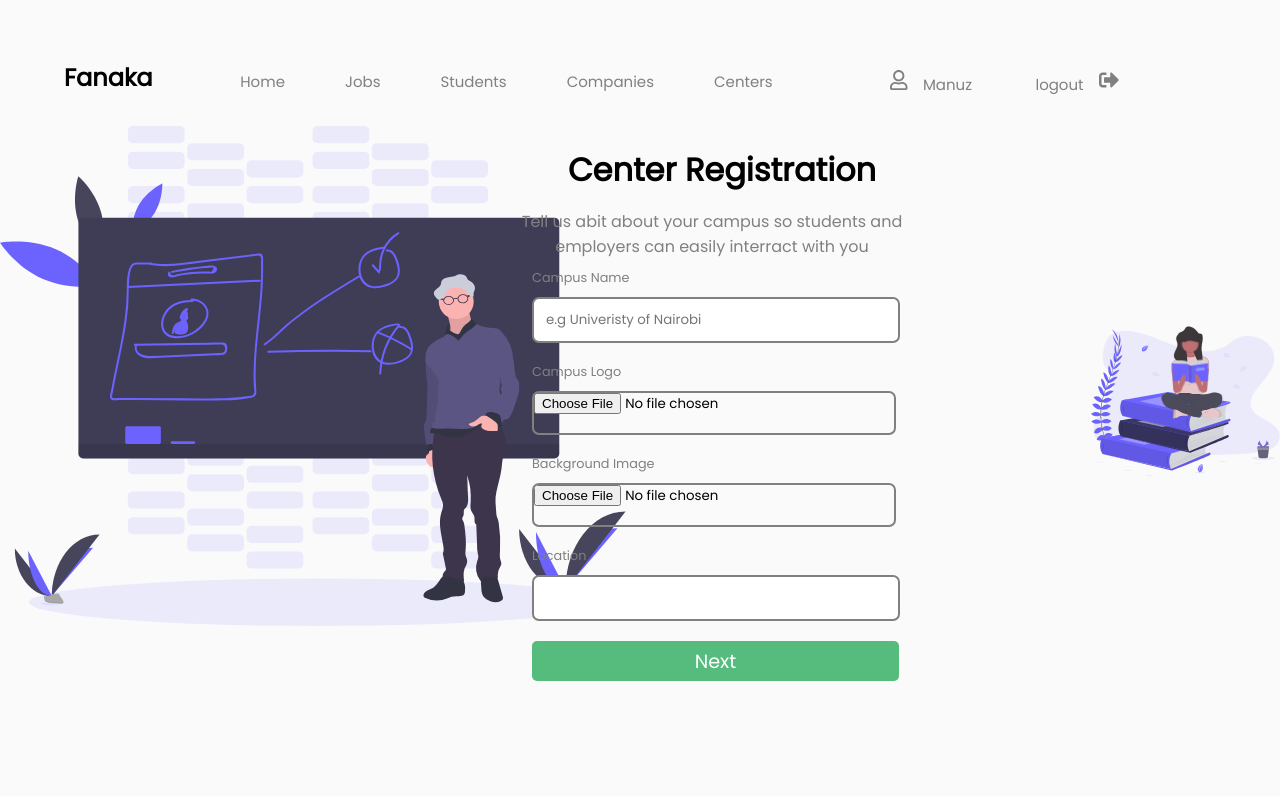
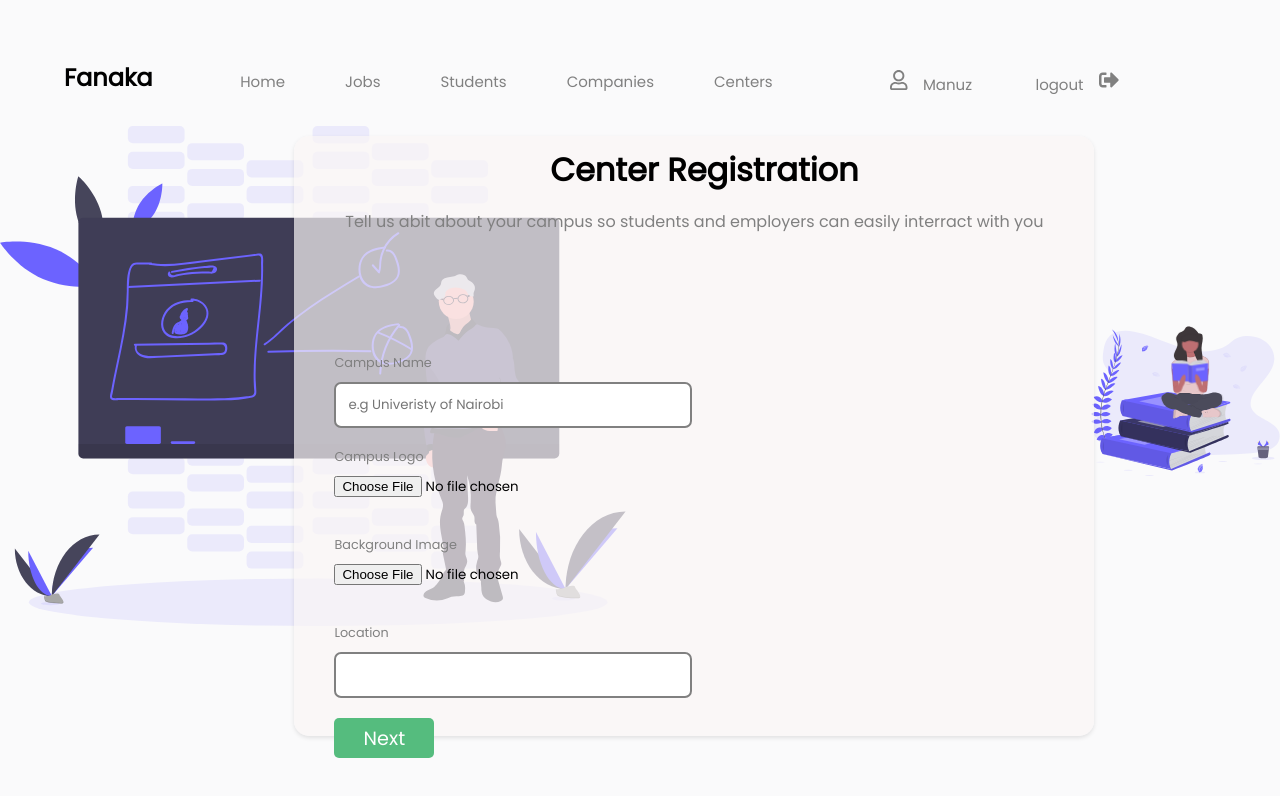
Before and after one commit to manuzcheruz/handshake-react, a React (Create React App) app: page /center-registration in a window 1280 px wide. Shown: the top 796 px of the page. Built offline with nearby package versions, Linux system fonts and the light colour scheme.

Commit message:
modified the registraion form and added file previews

```diff
--- a/src/Shared/Field/Field.js
+++ b/src/Shared/Field/Field.js
@@ -20,7 +20,7 @@ function Field(props) {
                 </label>
             </div>
         )
-    } else if (props.elementName === 'input') {
+    } else if (props.elementName === 'input' && props.elementType !== 'file') {
         field = (
             <div className="field-item">
                 <div className="label">
@@ -37,6 +37,23 @@ function Field(props) {
                 {(props.touched && props.errors[props.name]) && <small style={{fontSize: '0.6rem', color: 'red'}}>{props.errors[props.name]}</small>}
             </div>
         )
+    } else if (props.elementType === 'file') {
+        field = (
+            <div className="field-item">
+                <div className="label">
+                    {props.label}
+                </div>
+                <input
+                    name={props.name}
+                    type={props.elementType}
+                    // placeholder={props.placeholder}
+                    style={{height: `${props.height}`, width: `${props.width}`, border: 'none', borderRadius: '0px'}}
+                    value={props.value}
+                    onChange={event => props.onFileChange(event)}
+                />
+                {(props.touched && props.errors[props.name]) && <small style={{fontSize: '0.6rem', color: 'red'}}>{props.errors[props.name]}</small>}
+            </div>
+        )
     } else {
         field = (
             <div className="field-item-">
@@ -44,11 +61,20 @@ function Field(props) {
                         {props.label}
                     </div>
                     <Editor
-                        name={props.name}
-                        type={props.elementType}
-                        placeholder={props.placeholder}
+                        initialValue="<p>Describe yourself here</p>"
+                        init={{
+                            // height: 300,
+                            menubar: false,
+                            plugins: [
+                                'advlist autolink lists link image charmap print preview anchor',
+                                'searchreplace visualblocks code fullscreen',
+                                'insertdatetime media table paste code help wordcount'
+                            ],
+                            toolbar:
+                                'undo redo | formatselect | bold italic backcolor | alignleft aligncenter alignright alignjustify | bullist numlist outdent indent | removeformat | help'
+                        }}
+                        onEditorChange={props.handleEditorChange}
                         apiKey="doh7uvi94w8ejme39aoeql00wr4wtwf5303k0o30lw2751ez"
-                        // style={{height: `${props.height}`, width: `${props.width}`, border: `${props.border}`}}
                     />
                 </div>
                 )
--- a/src/components/Forms/StudentForm/StudentForm.css
+++ b/src/components/Forms/StudentForm/StudentForm.css
@@ -14,12 +14,13 @@
     position: absolute;
     z-index: 2;
     height: 600px;
-    width: 400px;
-    /* background-color: white; */
+    width: 800px;
+    background-color: rgba(250, 245, 245, 0.7);
     margin-top: 10px;
-    margin-left: 40%;
+    margin-left: 23%;
     border-radius: 15px;
-    /* opacity: 0.9; */
+    /* opacity: 0.2; */
+    box-shadow: 0 2px 4px 0 rgba(0, 0, 0, 0.1);
 
 }
 
@@ -38,12 +39,36 @@
 }
 
 .top-student-form .image-top {
-    margin-top: 20px;
-    height: 150px;
-    width: 150px;
-    background-color: grey;
+    margin-top: 30px;
+    height: 110px;
+    width: 110px;
+    /* background-color: grey; */
+    border: '2px solid grey';
     border-radius: 50%;
-    margin-left: 34%;
+    margin-left: 42%;
+    position: absolute;
+    z-index: 5;
+}
+
+.top-student-form .image-top img {
+    overflow: hidden;
+    height: 100%;
+    border: '2px solid grey';
+    border-radius: 50%;
+}
+
+.top-student-form .image-bg {
+    margin-top: 10px;
+    height: 100px;
+    width: 90%;
+    overflow-y: hidden;
+    margin-left: 5%;
+}
+
+.top-student-form .image-bg img {
+    width: 100%;
+    border-radius: 10px;
+    /* overflow: hidden; */
 }
 
 .top-student-form .inputs {
--- a/src/components/Forms/StudentForm/StudentForm.js
+++ b/src/components/Forms/StudentForm/StudentForm.js
@@ -12,12 +12,31 @@ import Field from '../../../Shared/Field/Field'
 
 const studentFields = [
     {
+        name: 'logo',
+        elementName: 'input',
+        elementType: 'file',
+        // placeholder: 'e.g John Doe',
+        label: 'Profile Image',
+        level: 0,
+        position: 'left'
+    },
+    {
+        name: 'backgroundImage',
+        elementName: 'input',
+        elementType: 'file',
+        // placeholder: 'e.g John Doe',
+        label: 'Background Image',
+        level: 0,
+        position: 'right'
+    },
+    {
         name: 'name',
         elementName: 'input',
         elementType: 'text',
         placeholder: 'e.g John Doe',
         label: 'Full Name',
-        level: 0
+        level: 0,
+        position: 'left'
     },
     {
         name: 'campus',
@@ -25,7 +44,8 @@ const studentFields = [
         elementType: 'text',
         placeholder: 'e.g University of Nairobi',
         label: 'Campus',
-        level: 0
+        level: 0,
+        position: 'right'
     },
     {
         name: 'course',
@@ -33,7 +53,8 @@ const studentFields = [
         elementType: 'text',
         placeholder: 'e.g Bsc. Geomatic Engineering',
         label: 'Course',
-        level: 0
+        level: 1,
+        position: 'left'
     },
     {
         name: 'description',
@@ -49,7 +70,17 @@ const studentFields = [
         elementType: 'text',
         placeholder: 'e.g @johndoe',
         label: 'Twitter',
-        level: 1
+        level: 1,
+        position: 'right'
+    },
+    {
+        name: 'year',
+        elementName: 'input',
+        elementType: 'text',
+        placeholder: '',
+        label: 'Study Year',
+        level: 1,
+        position: 'left'
     }
 ]
 
@@ -255,9 +286,29 @@ function RegistrationForm(props) {
     const [btnType, setBtnType] = useState('button');
     const [backBtnShow, setBackBtnShow] = useState('none');
     const [fadeDirection, setFadeDirection] = useState('start');
+    const [logo, setLogo] = useState('');
+    const [bgImg, setBgImg] = useState('');
+
+    // handle the content in the editor and assign to description
+    const handleEditorChange = ( content, editor ) => {
+        props.values.description = content;
+    }
+
+    // handle file change and render its preview
+    const handleFileChange = (event) => {
+        if (!props.values.logo){
+            props.values.logo = event.target.value;
+            setLogo(URL.createObjectURL(event.target.files[0]));
+        } else {
+            props.values.backgroundImage = event.target.value;
+            setBgImg(URL.createObjectURL(event.target.files[0]));
+            // console.log(props.values.backgroundImage, props.values.logo);
+        }
+    }
 
     // submit the form and send a copy of it to redux store so as to be accessed in the student detail without server request
     const onFormSubmit = (event) => {
+        // alert('hapa')
         event.preventDefault();
         if (props.values.description !== ''){
             let url;
@@ -265,7 +316,7 @@ function RegistrationForm(props) {
             if (props.job){
                 url = '/job/create';
             } else if (props.student){
-                url = 'student/create';
+                url = '/student/create';
                 data = {
                     name: props.values.name,
                     campus: props.values.campus,
@@ -274,9 +325,9 @@ function RegistrationForm(props) {
                     twitter: props.values.twitter
                 }
             } else if (props.center){
-                url = 'center/create';
+                url = '/center/create';
             } else if (props.company){
-                url = 'company/create';
+                url = '/company/create';
             }
             // grab the values of the fields in the props, make a request to express js to save it in the db
             fetch(url, {
@@ -392,18 +443,18 @@ function RegistrationForm(props) {
                                     'Tell us abit about your company so we can easily match you with the best students and everything really'
                                     }
                                 </div>
-                                {/* {!props.job
+                                {!props.job
                                     &&
-                                    <div className="image-top">
-                                    </div>
-                                } */}
+                                    <Aux>
+                                        <div className="image-top">
+                                            <img alt='' src={logo} />
+                                        </div>
+                                        <div className="image-bg">
+                                            <img alt='' src={bgImg} />
+                                        </div>
+                                    </Aux>
+                                }
                                 <div className="inputs">
-                                    {/* <div className="input-wrapper" style={{display: 'grid', gridTemplateColumns: '1fr 1fr', gridGap: '20px'}}>
-                                        <div style={{width: '200px'}}>
-
-                                        </div>
-
-                                    </div> */}
                                     {fields.map((item, i) => {
                                         let displayItem;
                                         if (item.level === formNum){
@@ -413,7 +464,10 @@ function RegistrationForm(props) {
                                                                     {...item}
                                                                     {...props}
                                                                     value={props.values[item.name]}
-                                                                    onChange={props.handleChange} />
+                                                                    onChange={props.handleChange}
+                                                                    onFileChange={handleFileChange}
+                                                                    handleEditorChange={handleEditorChange}
+                                                                    width='350px' />
                                                             </Fade>
                                                             : fadeDirection === 'left' ?
                                                             <Fade left key={item.name}>
@@ -421,7 +475,10 @@ function RegistrationForm(props) {
                                                                     {...item}
                                                                     {...props}
                                                                     value={props.values[item.name]}
-                                                                    onChange={props.handleChange} />
+                                                                    onChange={props.handleChange}
+                                                                    onFileChange={handleFileChange}
+                                                                    handleEditorChange={handleEditorChange}
+                                                                    width='350px' />
                                                             </Fade>
                                                             :
                                                             <Fade key={item.name}>
@@ -429,7 +486,10 @@ function RegistrationForm(props) {
                                                                     {...item}
                                                                     {...props}
                                                                     value={props.values[item.name]}
-                                                                    onChange={props.handleChange} />
+                                                                    onChange={props.handleChange}
+                                                                    onFileChange={handleFileChange}
+                                                                    handleEditorChange={handleEditorChange}
+                                                                    width='350px' />
                                                             </Fade>
                                                             }
                                         }
@@ -447,7 +507,7 @@ function RegistrationForm(props) {
                                                 bgcolor='#FF9066'
                                                 color='white'
                                                 border='none'
-                                                width='367px'
+                                                width='100px'
                                                 radius='5px'
                                                 height='40px' />
                                         </div>
@@ -463,7 +523,7 @@ function RegistrationForm(props) {
                                             bgcolor='#55BC7E'
                                             color='white'
                                             border='none'
-                                            width='367px'
+                                            width='100px'
                                             radius='5px'
                                             height='40px' />
                                     </div>
@@ -478,7 +538,7 @@ function RegistrationForm(props) {
                                         bgcolor='#55BC7E'
                                         color='white'
                                         border='none'
-                                        width='367px'
+                                        width='100px'
                                         radius='5px'
                                         height='40px' />
                                 </div>
@@ -512,10 +572,10 @@ export default withFormik({
             .min(1, 'course name cannot be empty!')
             .max(200, 'course name is too long!')
             .required('required!'),
-        description: Yup.string()
-            .min(1, 'description cannot be empty!')
-            .max(1000, 'description is too long!')
-            .required('required!'),
+        // description: Yup.string()
+        //     .min(1, 'description cannot be empty!')
+        //     .max(1000, 'description is too long!')
+        //     .required('required!'),
         twitter: Yup.string()
     })
 })(RegistrationForm);
--- a/src/components/Job/Jobs/Jobs.js
+++ b/src/components/Job/Jobs/Jobs.js
@@ -17,8 +17,7 @@ const fields = [
         name: 'search',
         elementName: 'input',
         elementType: 'text',
-        placeholder: 'Enter job keyword',
-        // label: 'Your e-mail'
+        placeholder: 'Enter job keyword'
     }
 ]
 
@@ -66,25 +65,25 @@ const levelFilters = [
         name: 'freshman',
         elementName: 'input',
         elementType: 'checkbox',
-        label: 'Freshman Level'
+        label: 'First Year'
     },
     {
         name: 'sophomore',
         elementName: 'input',
         elementType: 'checkbox',
-        label: 'Sophomore Level'
+        label: 'Second Year'
     },
     {
         name: 'junior',
         elementName: 'input',
         elementType: 'checkbox',
-        label: 'Junior Level'
+        label: 'Third Year'
     },
     {
         name: 'senior',
         elementName: 'input',
         elementType: 'checkbox',
-        label: 'Senior Level'
+        label: 'Final Year'
     },
     {
         name: 'graduate',
@@ -99,31 +98,31 @@ const salaryFilters = [
         name: 'first',
         elementName: 'input',
         elementType: 'checkbox',
-        label: 'less than $100'
+        label: 'less than ksh 10,000'
     },
     {
         name: 'second',
         elementName: 'input',
         elementType: 'checkbox',
-        label: '$100 - $200'
+        label: 'ksh 10,000 - ksh 20,000'
     },
     {
         name: 'third',
         elementName: 'input',
         elementType: 'checkbox',
-        label: '$200 - $300'
+        label: 'ksh 20,000 - ksh 30,000'
     },
     {
         name: 'senior',
         elementName: 'input',
         elementType: 'checkbox',
-        label: '$300 - $500'
+        label: 'ksh 30,000 - ksh 50,000'
     },
     {
         name: 'graduate',
         elementName: 'input',
         elementType: 'checkbox',
-        label: 'over $500'
+        label: 'over ksh 50,000'
     }
 ]
 
--- a/src/index.css
+++ b/src/index.css
@@ -19,8 +19,8 @@ body {
 
 .container {
   margin-left: 5%;
-  margin-left: 5%;
-  width: 100%;
+  /* margin-right: 5%; */
+  width: 95%;
   height: 100%;
   align-items: center;
   justify-content: center;
```
Also changed, not shown: 1 other file (tests, documents, lock files or other folders).
